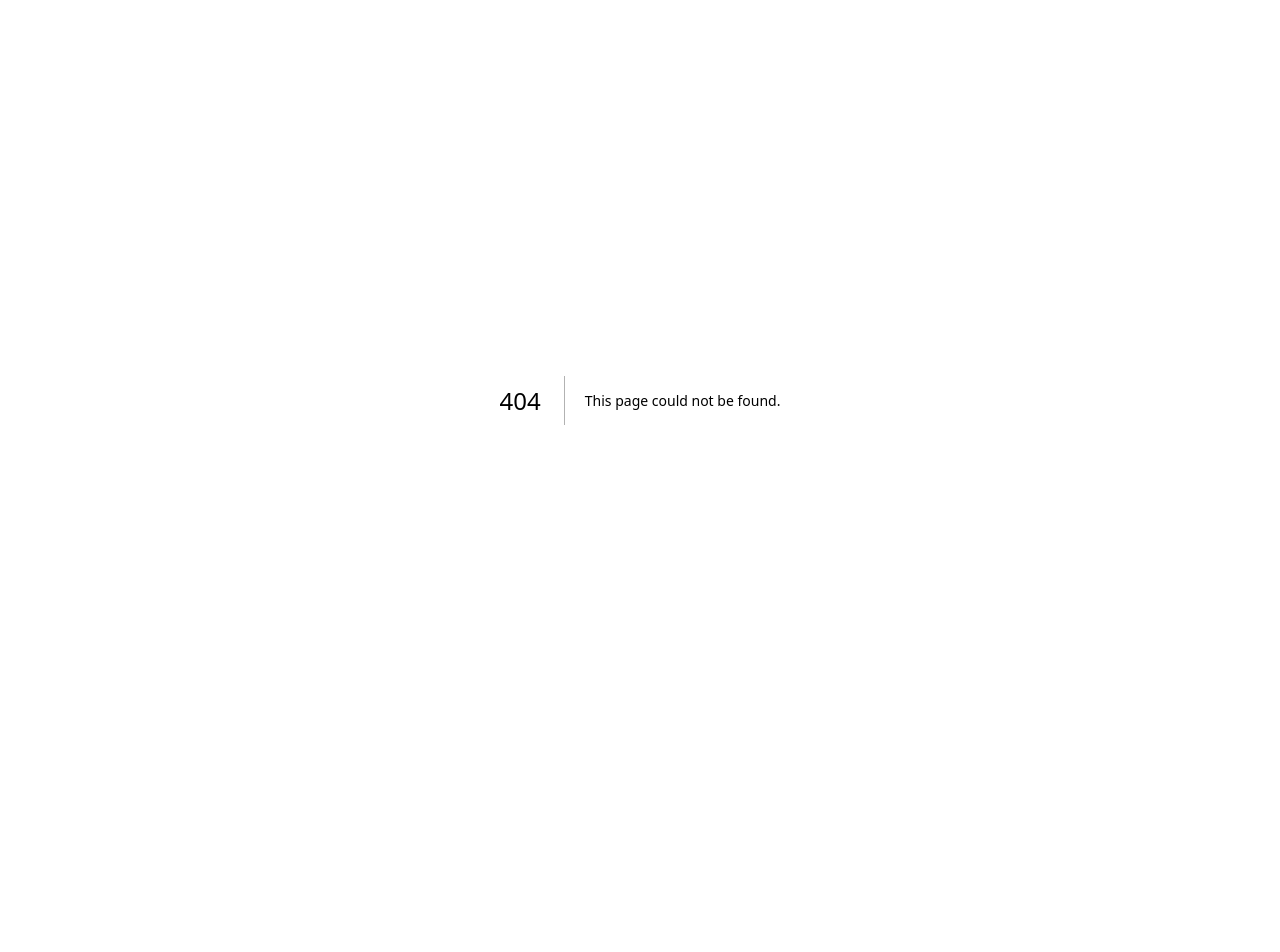
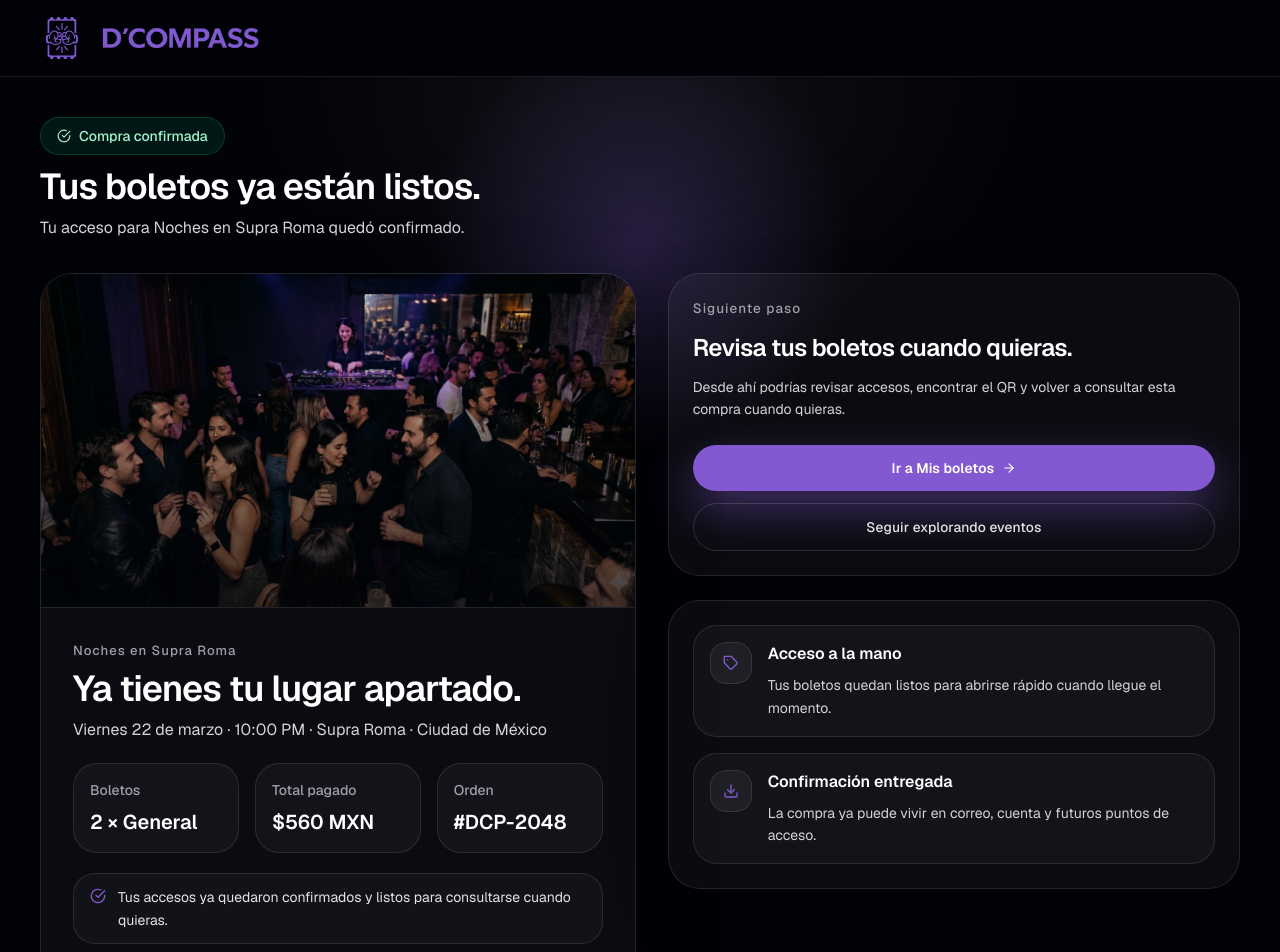
Before and after one commit to dev-status/dcompass-platform, a Next.js app in the folder apps/clients-web/: page /checkout/success in a window 1280 px wide. Before the commit this address had no page. Shown: the top 952 px of the page. Before the commit the page ends 800 px from the top, so only its background shows below. Built offline with nearby package versions, Linux system fonts and the light colour scheme.

Commit message:
feat(clients-web): port checkout success flow (#25)
Co-authored-by: Luca <luca@dcompass.dev>

```diff
--- a/apps/clients-web/src/app/checkout/page.tsx
+++ b/apps/clients-web/src/app/checkout/page.tsx
@@ -3,7 +3,8 @@
 import Image from "next/image";
 import Link from "next/link";
 import { useEffect, useMemo, useState } from "react";
-import { brandAssets, colors } from "@dcompass/ui";
+import { useRouter } from "next/navigation";
+import { brandAssets, colors, FullscreenLoader } from "@dcompass/ui";
 import { FiArrowLeft, FiArrowRight, FiCheckCircle, FiCreditCard, FiLock, FiMenu, FiPhone, FiUser, FiX } from "react-icons/fi";
 
 const navLinks = [
@@ -14,9 +15,11 @@ const navLinks = [
 ];
 
 export default function CheckoutPage() {
+  const router = useRouter();
   const [mobileMenuOpen, setMobileMenuOpen] = useState(false);
   const [otpStep, setOtpStep] = useState<"closed" | "confirm" | "input">("closed");
   const [otpValue, setOtpValue] = useState("");
+  const [checkoutLoaderVisible, setCheckoutLoaderVisible] = useState(false);
   const [buyerName] = useState("Jesús Romero");
   const [buyerPhone] = useState("5512345678");
   const [cardNumber, setCardNumber] = useState("");
@@ -50,6 +53,21 @@ export default function CheckoutPage() {
   const isBuyerNameValid = buyerName.trim().length >= 3;
   const isCardholderNameValid = cardholderName.trim().length >= 3;
   const isPhoneValid = sanitizedPhoneDigits.length === 10;
+
+  const handleVerifyCode = () => {
+    setCheckoutLoaderVisible(true);
+
+    window.setTimeout(() => {
+      if (typeof window !== "undefined") {
+        window.history.replaceState(null, "", "/events");
+      }
+
+      setCheckoutLoaderVisible(false);
+      setOtpStep("closed");
+      setOtpValue("");
+      router.push("/checkout/success");
+    }, 2400);
+  };
 
   useEffect(() => {
     if (otpStep === "closed") {
@@ -337,7 +355,7 @@ export default function CheckoutPage() {
                 </div>
 
                 <div className="flex flex-wrap items-center gap-3">
-                  <button disabled={otpValue.trim().length < 6} className="inline-flex items-center justify-center gap-2 rounded-full px-5 py-3 text-[0.86rem] font-semibold tracking-[0.01em] text-white shadow-[0_18px_45px_rgba(130,89,208,0.45)] transition hover:brightness-110 disabled:cursor-not-allowed disabled:opacity-50" style={{ background: colors.accent }}>
+                  <button onClick={handleVerifyCode} disabled={otpValue.trim().length < 6} className="inline-flex items-center justify-center gap-2 rounded-full px-5 py-3 text-[0.86rem] font-semibold tracking-[0.01em] text-white shadow-[0_18px_45px_rgba(130,89,208,0.45)] transition hover:brightness-110 disabled:cursor-not-allowed disabled:opacity-50" style={{ background: colors.accent }}>
                     Verificar código
                     <FiArrowRight className="text-sm" />
                   </button>
@@ -350,6 +368,12 @@ export default function CheckoutPage() {
           </div>
         </div>
       )}
+      <FullscreenLoader
+        isOpen={checkoutLoaderVisible}
+        label="Procesando compra"
+        title="Estamos preparando tus boletos."
+        description="Verificando tu pago, confirmando tu acceso y dejando listo el siguiente paso sin sacarte del flujo."
+      />
     </main>
   );
 }
--- /dev/null
+++ b/apps/clients-web/src/app/checkout/success/page.tsx
@@ -0,0 +1,157 @@
+"use client";
+
+import Image from "next/image";
+import Link from "next/link";
+import { useEffect } from "react";
+import { useRouter } from "next/navigation";
+import { brandAssets, colors } from "@dcompass/ui";
+import { FiArrowRight, FiCheckCircle, FiDownload, FiTag } from "react-icons/fi";
+
+const ticketHighlights = [
+  "Tus accesos ya quedaron confirmados y listos para consultarse cuando quieras.",
+  "Recibirás tus boletos en tu correo y también estarán disponibles dentro de tu cuenta.",
+];
+
+export default function CheckoutSuccessPage() {
+  const router = useRouter();
+
+  useEffect(() => {
+    if (typeof window === "undefined") {
+      return;
+    }
+
+    const handlePopstate = () => {
+      if (window.location.pathname.startsWith("/checkout")) {
+        router.replace("/events");
+      }
+    };
+
+    window.addEventListener("popstate", handlePopstate);
+    return () => {
+      window.removeEventListener("popstate", handlePopstate);
+    };
+  }, [router]);
+
+  return (
+    <main className="min-h-screen bg-[#020308] text-white">
+      <div className="pointer-events-none fixed inset-0">
+        <div className="absolute inset-0 bg-[radial-gradient(circle_at_top,_rgba(255,255,255,0.08),_transparent_40%)] blur-3xl" />
+        <div className="absolute left-1/2 top-0 h-[30rem] w-[30rem] -translate-x-1/2 rounded-full bg-[radial-gradient(circle,_rgba(130,89,208,0.24),_transparent_62%)]" />
+      </div>
+
+      <div className="relative">
+        <header className="border-b border-white/10 bg-[#020308]/92 backdrop-blur-2xl">
+          <div className="mx-auto flex w-full max-w-[1440px] items-center gap-6 px-5 py-4 sm:px-6 lg:px-10">
+            <Link href="/" className="flex items-center gap-3 sm:gap-4">
+              <Image src={brandAssets.mainLogo} alt="DCompass símbolo principal" width={54} height={54} priority className="h-10 w-10 rounded-xl object-contain sm:h-11 sm:w-11" />
+              <Image src={brandAssets.lettersLogo} alt="DCOMPASS" width={190} height={40} priority className="h-5 w-auto sm:h-6" />
+            </Link>
+          </div>
+        </header>
+
+        <section className="mx-auto flex w-full max-w-[1440px] flex-col gap-8 px-5 py-8 sm:px-6 lg:px-10 lg:py-10">
+          <div className="space-y-3">
+            <div className="inline-flex w-fit items-center gap-2 rounded-full border border-emerald-400/20 bg-emerald-400/10 px-4 py-2 text-sm font-medium text-emerald-200">
+              <FiCheckCircle className="text-sm" />
+              Compra confirmada
+            </div>
+            <div className="space-y-2">
+              <h1 className="text-3xl font-semibold tracking-tight text-white sm:text-4xl">Tus boletos ya están listos.</h1>
+              <p className="max-w-2xl text-sm leading-relaxed text-zinc-300 sm:text-base">Tu acceso para Noches en Supra Roma quedó confirmado.</p>
+            </div>
+          </div>
+
+          <div className="grid gap-8 xl:grid-cols-[1.02fr_0.98fr] xl:items-start">
+            <div className="space-y-6">
+              <section className="overflow-hidden rounded-[2rem] border border-white/10 bg-white/[0.04] shadow-[0_30px_80px_rgba(0,0,0,0.35)]">
+                <div className="relative aspect-[16/9] w-full border-b border-white/10 bg-[#070914]">
+                  <Image src="/hero/hero-v2.png" alt="Noches en Supra Roma" fill priority className="object-cover" />
+                  <div className="absolute inset-0 bg-[linear-gradient(180deg,rgba(2,3,8,0.08),rgba(2,3,8,0.72))]" />
+                </div>
+
+                <div className="space-y-5 p-6 sm:p-8">
+                  <div className="space-y-2">
+                    <p className="text-[0.82rem] font-medium tracking-[0.08em] text-zinc-400">Noches en Supra Roma</p>
+                    <h2 className="text-3xl font-semibold tracking-tight text-white sm:text-4xl">Ya tienes tu lugar apartado.</h2>
+                    <p className="text-sm leading-relaxed text-zinc-300 sm:text-base">Viernes 22 de marzo · 10:00 PM · Supra Roma · Ciudad de México</p>
+                  </div>
+
+                  <div className="grid gap-4 sm:grid-cols-3">
+                    <div className="rounded-[1.5rem] border border-white/10 bg-white/[0.035] p-4">
+                      <p className="text-sm font-medium text-zinc-400">Boletos</p>
+                      <p className="mt-2 text-xl font-semibold text-white">2 × General</p>
+                    </div>
+                    <div className="rounded-[1.5rem] border border-white/10 bg-white/[0.035] p-4">
+                      <p className="text-sm font-medium text-zinc-400">Total pagado</p>
+                      <p className="mt-2 text-xl font-semibold text-white">$560 MXN</p>
+                    </div>
+                    <div className="rounded-[1.5rem] border border-white/10 bg-white/[0.035] p-4">
+                      <p className="text-sm font-medium text-zinc-400">Orden</p>
+                      <p className="mt-2 text-xl font-semibold text-white">#DCP-2048</p>
+                    </div>
+                  </div>
+
+                  <div className="grid gap-3">
+                    {ticketHighlights.map((item) => (
+                      <div key={item} className="flex items-start gap-3 rounded-[1.35rem] border border-white/10 bg-white/[0.03] px-4 py-3">
+                        <span className="mt-0.5" style={{ color: colors.accent }}>
+                          <FiCheckCircle className="text-base" />
+                        </span>
+                        <p className="text-sm leading-relaxed text-zinc-200">{item}</p>
+                      </div>
+                    ))}
+                  </div>
+                </div>
+              </section>
+            </div>
+
+            <aside className="grid gap-6 xl:sticky xl:top-28">
+              <section className="rounded-[2rem] border border-white/10 bg-white/[0.04] p-6 shadow-[0_24px_60px_rgba(0,0,0,0.24)]">
+                <div className="space-y-3">
+                  <p className="text-[0.84rem] font-medium tracking-[0.08em] text-zinc-400">Siguiente paso</p>
+                  <h2 className="text-2xl font-semibold tracking-tight text-white">Revisa tus boletos cuando quieras.</h2>
+                  <p className="text-sm leading-relaxed text-zinc-300">Desde ahí podrías revisar accesos, encontrar el QR y volver a consultar esta compra cuando quieras.</p>
+                </div>
+
+                <div className="mt-6 flex flex-col gap-3">
+                  <button className="inline-flex items-center justify-center gap-2 rounded-full px-5 py-3 text-[0.86rem] font-semibold tracking-[0.01em] text-white shadow-[0_18px_45px_rgba(130,89,208,0.45)] transition hover:brightness-110" style={{ background: colors.accent }}>
+                    Ir a Mis boletos
+                    <FiArrowRight className="text-sm" />
+                  </button>
+                  <Link href="/events" className="inline-flex items-center justify-center gap-2 rounded-full border border-white/14 px-5 py-3 text-[0.86rem] font-medium tracking-[0.01em] text-zinc-200 transition hover:border-white/30 hover:text-white">
+                    Seguir explorando eventos
+                  </Link>
+                </div>
+              </section>
+
+              <section className="rounded-[2rem] border border-white/10 bg-white/[0.04] p-6 shadow-[0_24px_60px_rgba(0,0,0,0.24)]">
+                <div className="grid gap-4 sm:grid-cols-1">
+                  <div className="flex items-start gap-4 rounded-[1.5rem] border border-white/10 bg-white/[0.035] p-4">
+                    <div className="inline-flex rounded-2xl border border-white/10 bg-white/[0.05] p-3" style={{ color: colors.accent }}>
+                      <FiTag className="text-base" />
+                    </div>
+                    <div>
+                      <h3 className="text-base font-semibold text-white">Acceso a la mano</h3>
+                      <p className="mt-2 text-sm leading-relaxed text-zinc-300">Tus boletos quedan listos para abrirse rápido cuando llegue el momento.</p>
+                    </div>
+                  </div>
+
+                  <div className="flex items-start gap-4 rounded-[1.5rem] border border-white/10 bg-white/[0.035] p-4">
+                    <div className="inline-flex rounded-2xl border border-white/10 bg-white/[0.05] p-3" style={{ color: colors.accent }}>
+                      <FiDownload className="text-base" />
+                    </div>
+                    <div>
+                      <h3 className="text-base font-semibold text-white">Confirmación entregada</h3>
+                      <p className="mt-2 text-sm leading-relaxed text-zinc-300">La compra ya puede vivir en correo, cuenta y futuros puntos de acceso.</p>
+                    </div>
+                  </div>
+
+                </div>
+              </section>
+            </aside>
+          </div>
+        </section>
+      </div>
+    </main>
+  );
+}
```
